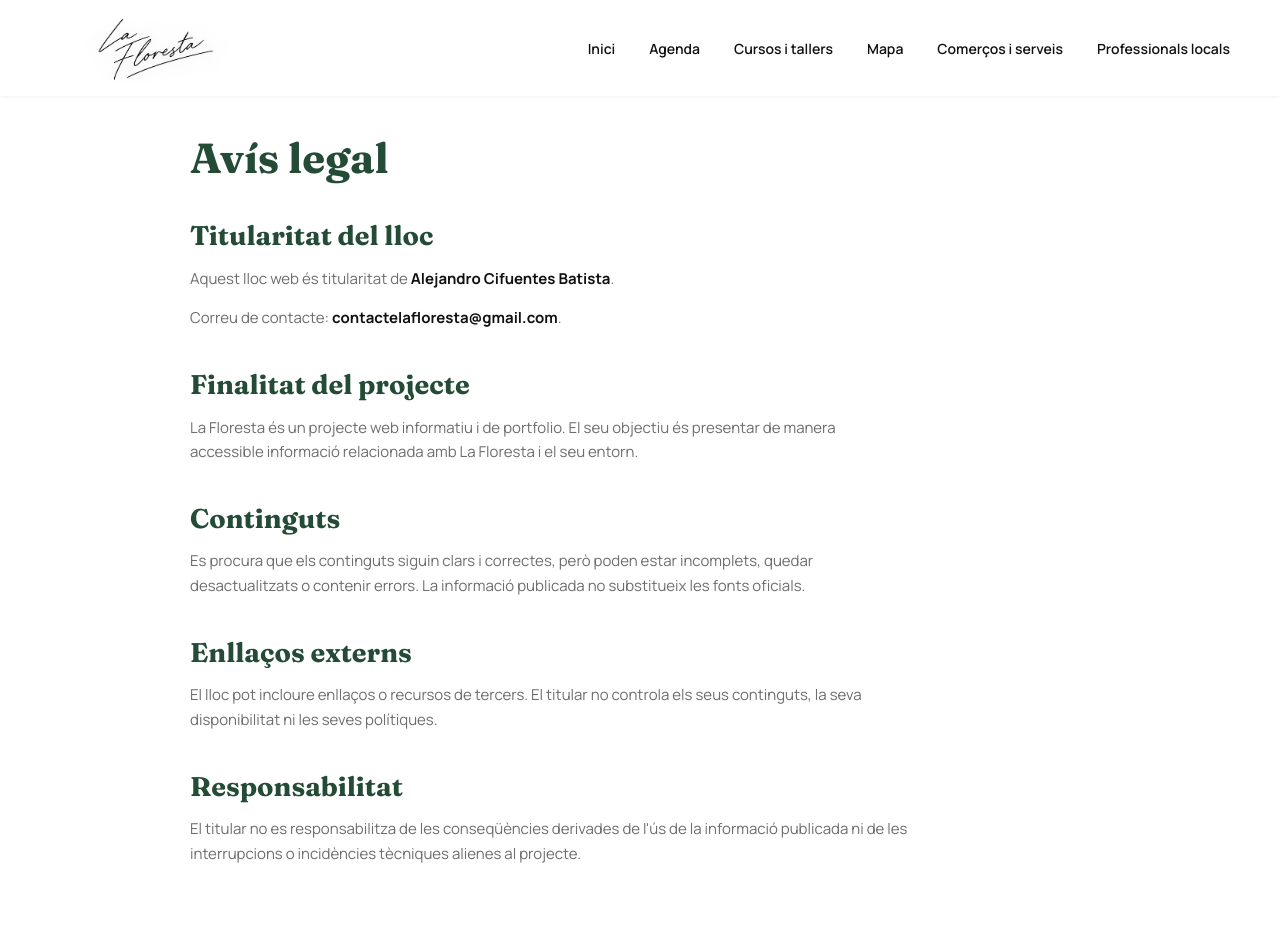
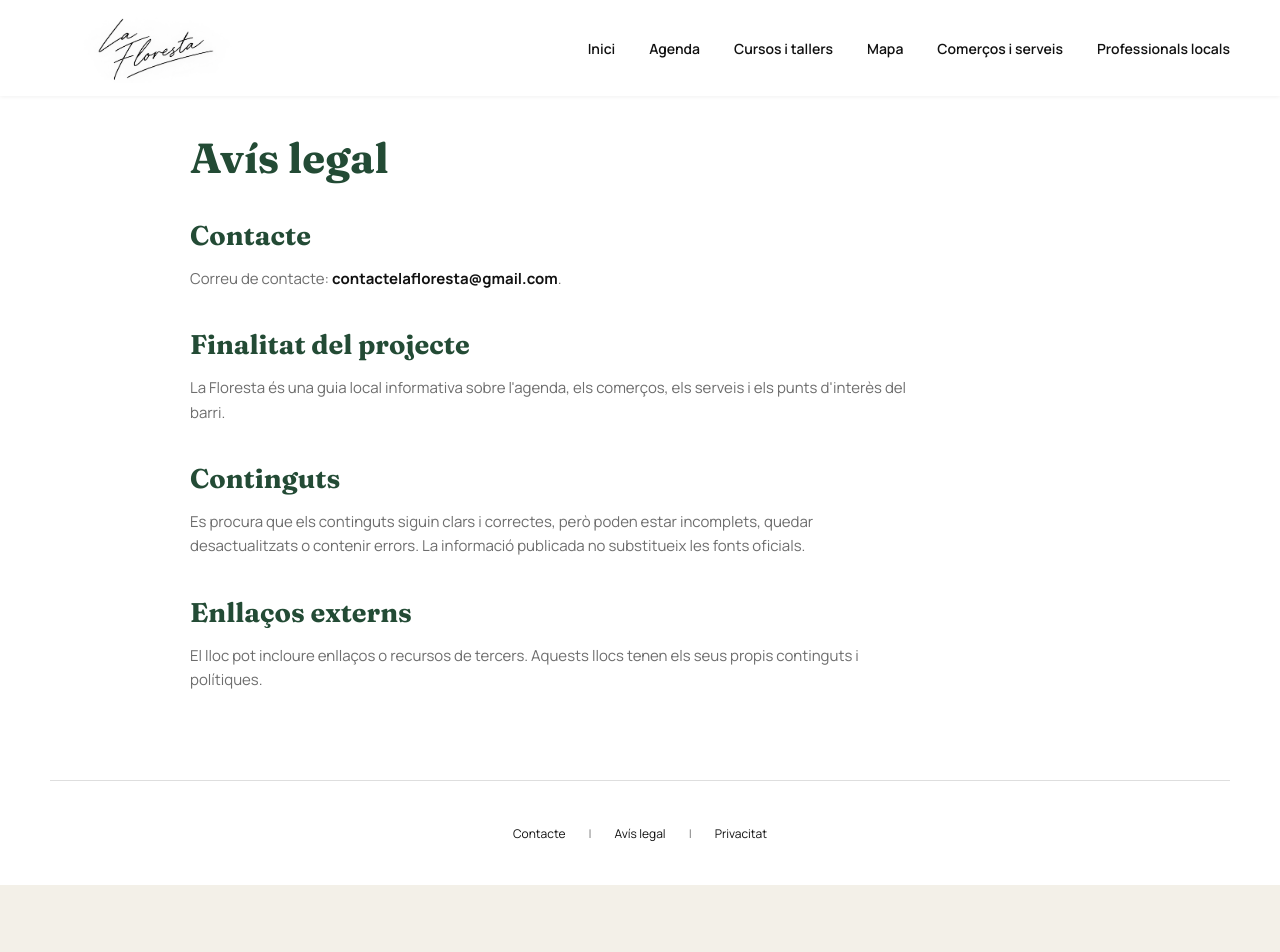
Before and after one commit to alejandrocifuentesdev/la-floresta, a React (Vite) app in the folder frontend/: page /avis-legal in a window 1280 px wide. Shown: the top 952 px of the page. After the commit the page ends 885 px from the top, so only its background shows below. Built offline with nearby package versions, Linux system fonts and the light colour scheme; no server answers.

Commit message:
Simplifica l'avís legal de la guia local

```diff
--- a/frontend/src/pages/LegalNotice.jsx
+++ b/frontend/src/pages/LegalNotice.jsx
@@ -1,7 +1,6 @@
 import Footer from '../components/Footer.jsx'
 import Navbar from '../components/Navbar.jsx'
 
-const SITE_OWNER = 'Alejandro Cifuentes Batista'
 const OWNER_EMAIL = 'contactelafloresta@gmail.com'
 
 export default function LegalNotice() {
@@ -13,14 +12,13 @@ export default function LegalNotice() {
           <h1>Avís legal</h1>
 
           <section>
-            <h2>Titularitat del lloc</h2>
-            <p>Aquest lloc web és titularitat de <strong>{SITE_OWNER}</strong>.</p>
+            <h2>Contacte</h2>
             <p>Correu de contacte: <strong>{OWNER_EMAIL}</strong>.</p>
           </section>
 
           <section>
             <h2>Finalitat del projecte</h2>
-            <p>La Floresta és un projecte web informatiu i de portfolio. El seu objectiu és presentar de manera accessible informació relacionada amb La Floresta i el seu entorn.</p>
+            <p>La Floresta és una guia local informativa sobre l'agenda, els comerços, els serveis i els punts d'interès del barri.</p>
           </section>
 
           <section>
@@ -30,13 +28,9 @@ export default function LegalNotice() {
 
           <section>
             <h2>Enllaços externs</h2>
-            <p>El lloc pot incloure enllaços o recursos de tercers. El titular no controla els seus continguts, la seva disponibilitat ni les seves polítiques.</p>
+            <p>El lloc pot incloure enllaços o recursos de tercers. Aquests llocs tenen els seus propis continguts i polítiques.</p>
           </section>
 
-          <section>
-            <h2>Responsabilitat</h2>
-            <p>El titular no es responsabilitza de les conseqüències derivades de l'ús de la informació publicada ni de les interrupcions o incidències tècniques alienes al projecte.</p>
-          </section>
         </article>
       </main>
       <Footer />
```
